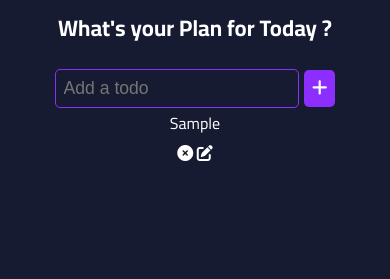
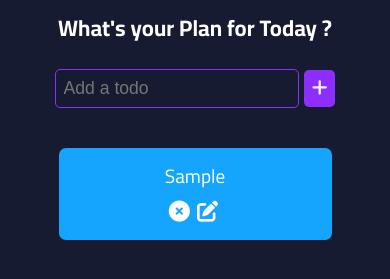
Before and after one commit to GSG-CF05/todo-app-Saif, a plain HTML site: page index.html in a window 390 px wide. Both pictures are taken after typing "Sample" into the empty fields and a click on the button 319 px from the left and 167 px from the top of the page. Shown: the part 79-358 px from the top of the page. Drawn offline with Linux system fonts and the light colour scheme.

Commit message:
modify css styles file after adding new elements by Js related #7

```diff
--- a/style.css
+++ b/style.css
@@ -77,3 +77,43 @@ main form .todo-add-btn{
     border: none;
     margin-left: 2px;
 }
+
+
+/* start javascript styles  */
+.todo-list{
+    margin-top: 40px;
+}
+.new-todo{
+    background-color:  hsl(203deg 99% 54%) ;
+    color: var(--secondaryColor);
+    width: 70%;
+    margin: 20px auto;
+    text-align: left;
+    padding: 10px;
+    border-radius: 7px;
+    font-size: 1.2em;
+    display: flex;
+    justify-content: space-between;
+    align-items: center;
+
+}
+.new-todo .icons{
+    width: 30%;
+    text-align: right;
+}
+
+.new-todo .icons i{
+   margin-right: 3px;
+   font-size: 1.1em;
+}
+
+@media (max-width: 600px) {
+    .new-todo{
+        flex-direction: column;
+        text-align: center;
+        justify-content: center;
+    }
+    .new-todo .icons{
+        width: auto;
+    }
+}
```
